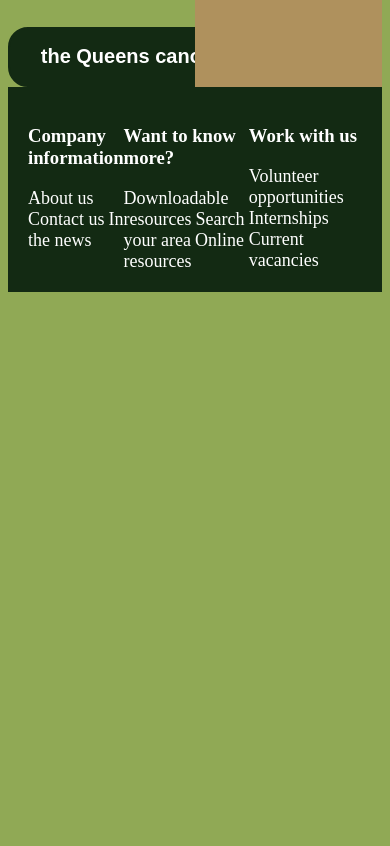
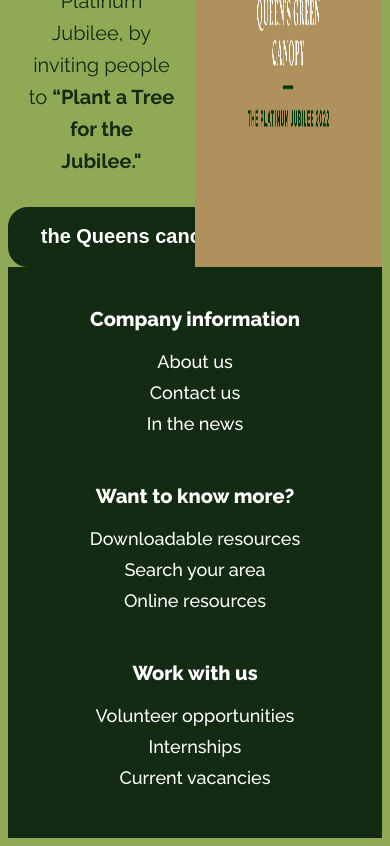
Before and after one commit to Jade-Jones-dev/Positive-impact-project-main, a plain HTML site: page plant-tree.html in a window 390 px wide. Shown: the part 2237-3083 px from the top of the page. Before the commit the page ends 2537 px from the top, so only its background shows below. Drawn offline with Linux system fonts and the light colour scheme.

Commit message:
changes to css

```diff
--- a/CSS/carbon-emission.css
+++ b/CSS/carbon-emission.css
@@ -27,6 +27,8 @@ header {
     background-color: var(--very-dark-green);
 
 }
+
+
 
 .nav-links {
     display: flex;
@@ -82,7 +84,8 @@ img{
     margin-top: -550px;
     margin-left: 50px;
     font-weight: 700;
-    text-shadow: 4px 14px 30px #09431b;
+    text-shadow: 4px 14px 30px white;
+    color:white;
 }
 
 
@@ -242,7 +245,7 @@ footer {
 
     display: flex;
     background-color: var(--very-dark-green);
-    color: var(--white);
+    color: white;
     padding: 20px;
     justify-content: space-between;
 }
--- a/CSS/plant-tree.css
+++ b/CSS/plant-tree.css
@@ -1,4 +1,4 @@
-/* These are the colors that are going to be used for the project */
+@import url('https://fonts.googleapis.com/css2?family=Raleway:ital,wght@0,100;0,200;0,300;0,400;0,500;0,600;0,700;0,800;1,600;1,700;1,800;1,900&family=Roboto&display=swap');/* These are the colors that are going to be used for the project */
 :root{
     --very-dark-green: #132A13;
     --dark-green: #31572C;
@@ -6,12 +6,14 @@
     --light-green: #90A955;
     --lighter-green: #ECF39E;
     --white: white;
+    font-family: 'Raleway', sans-serif;
 }
 
 
 /* testing the css is working correctly */
 body{
     background-color: var(--light-green);
+    font-family: 'Raleway', sans-serif;
 }
 /* The Header section-------- */
 header {
@@ -243,24 +245,40 @@ iframe {
 }
 
 
-/* footer */
-footer {
-    display: flex;
+footer{
+    display:flex;
     background-color: var(--very-dark-green);
     color: var(--white);
     padding: 20px;
     justify-content: space-between;
 }
 
-.container__text footer h3 {
+footer h3{
     font-size: 20px;
     font-weight: 800;
 }
 
-footer a {
+footer a{
     text-decoration: none;
     color: var(--white);
     padding-bottom: 10px;
     font-size: 18px;
     font-weight: 500;
 }
+
+.footer-column{
+    display: flex;
+    flex-direction: column;
+    padding:0 20px;
+}
+
+@media screen and (max-width: 768px) {
+    footer{
+        flex-direction: column;
+    }
+
+    .footer-column{
+        padding-bottom: 20px;
+        text-align: center;
+    }
+}
```
